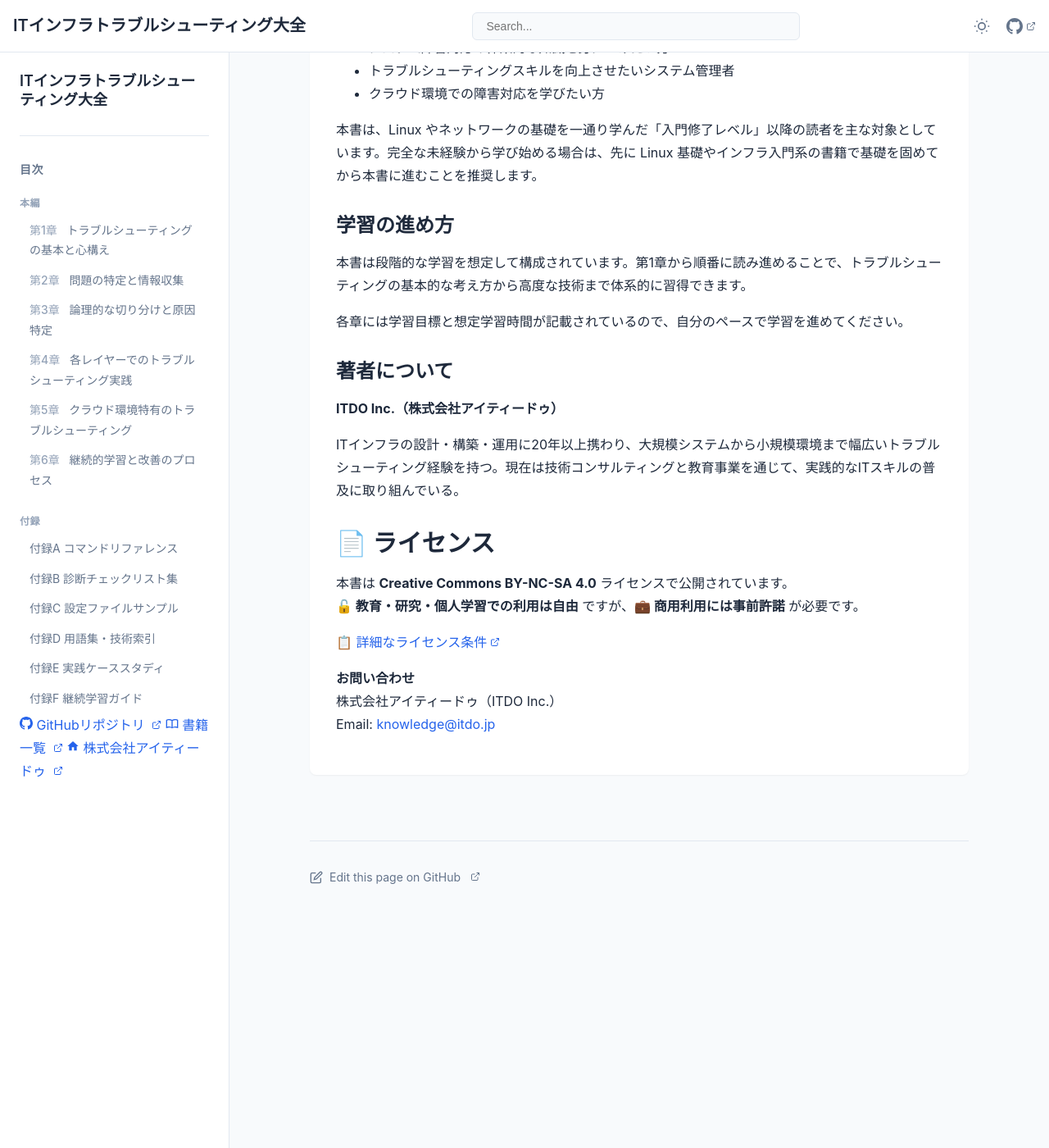
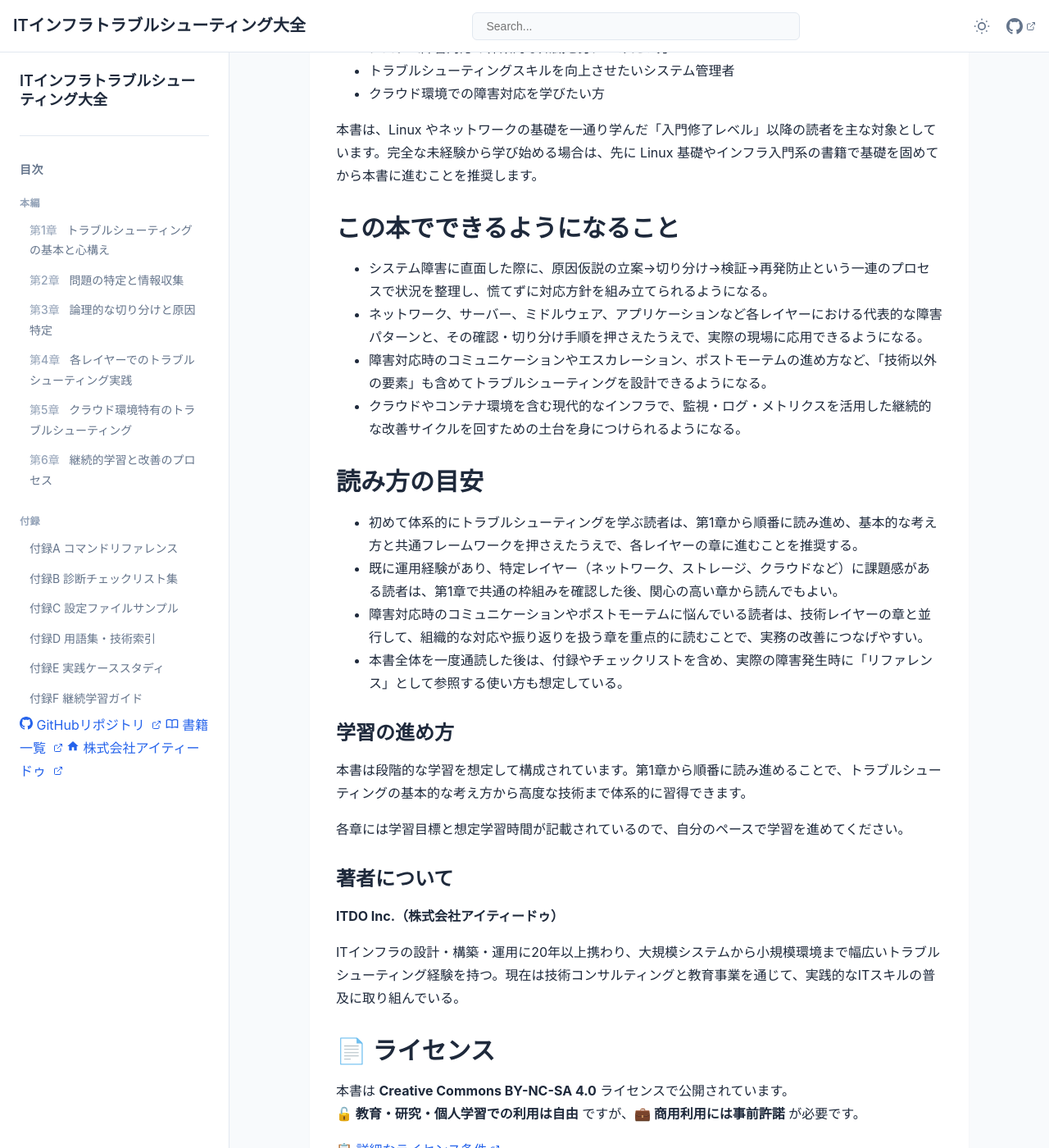
Before and after one commit to itdojp/IT-infra-troubleshooting-book, a Jekyll site: the page built from docs/index.md, in a window 1280 px wide and 1400 px high, scrolled down 671 px. Shown: the whole window at 82% size. Built offline with Jekyll 4.4.1, drawn with Linux system fonts in a browser that asks for light colours; before the commit the page ends 1789 px from its top, so only the background shows below that.

Commit message:
Add top-level meta sections (goals & reading guide)

```diff
--- a/docs/index.md
+++ b/docs/index.md
@@ -31,6 +31,20 @@ order: 0
 
 本書は、Linux やネットワークの基礎を一通り学んだ「入門修了レベル」以降の読者を主な対象としています。完全な未経験から学び始める場合は、先に Linux 基礎やインフラ入門系の書籍で基礎を固めてから本書に進むことを推奨します。
 
+## この本でできるようになること
+
+- システム障害に直面した際に、原因仮説の立案→切り分け→検証→再発防止という一連のプロセスで状況を整理し、慌てずに対応方針を組み立てられるようになる。
+- ネットワーク、サーバー、ミドルウェア、アプリケーションなど各レイヤーにおける代表的な障害パターンと、その確認・切り分け手順を押さえたうえで、実際の現場に応用できるようになる。
+- 障害対応時のコミュニケーションやエスカレーション、ポストモーテムの進め方など、「技術以外の要素」も含めてトラブルシューティングを設計できるようになる。
+- クラウドやコンテナ環境を含む現代的なインフラで、監視・ログ・メトリクスを活用した継続的な改善サイクルを回すための土台を身につけられるようになる。
+
+## 読み方の目安
+
+- 初めて体系的にトラブルシューティングを学ぶ読者は、第1章から順番に読み進め、基本的な考え方と共通フレームワークを押さえたうえで、各レイヤーの章に進むことを推奨する。
+- 既に運用経験があり、特定レイヤー（ネットワーク、ストレージ、クラウドなど）に課題感がある読者は、第1章で共通の枠組みを確認した後、関心の高い章から読んでもよい。
+- 障害対応時のコミュニケーションやポストモーテムに悩んでいる読者は、技術レイヤーの章と並行して、組織的な対応や振り返りを扱う章を重点的に読むことで、実務の改善につなげやすい。
+- 本書全体を一度通読した後は、付録やチェックリストを含め、実際の障害発生時に「リファレンス」として参照する使い方も想定している。
+
 ### 学習の進め方
 
 本書は段階的な学習を想定して構成されています。第1章から順番に読み進めることで、トラブルシューティングの基本的な考え方から高度な技術まで体系的に習得できます。
```
